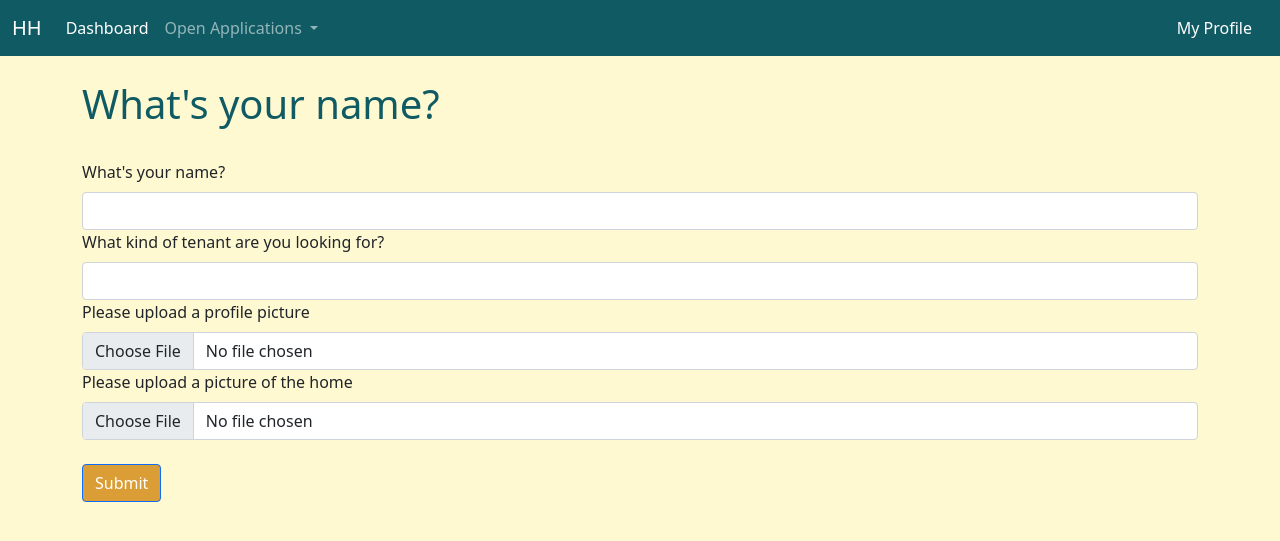
After one commit to raxsha/housing-hack, a Flask app: page /landlord_questionnaire in a window 1280 px wide. The commit adds this page. Shown: the top 541 px of the page. Run offline with Flask 2, Linux system fonts and the light colour scheme; some libraries are stand-ins or nearby versions.

Commit message:
filled out landlord flow

```diff
--- a/app.py
+++ b/app.py
@@ -35,6 +35,21 @@ class TenantProfileForm(FlaskForm):
     volunteering = StringField("Tell us about your volunteer involvements", validators=[DataRequired()])
     bio = StringField("What else would you want your future landlord & neighbors to know about you?", validators=[DataRequired()])
     photo = FileField('Please upload a profile picture', validators=[
+        FileRequired(),
+        FileAllowed(['jpg', 'png'], 'Images only!')
+    ])
+    submit = SubmitField("Submit")
+
+# Tenant profile form class
+class LandlordForm(FlaskForm):
+    # validator to ensure data is entered
+    name = StringField("What's your name?", validators=[DataRequired()])
+    tenant = StringField("What kind of tenant are you looking for?", validators=[DataRequired()])
+    photo_user = FileField('Please upload a profile picture', validators=[
+        FileRequired(),
+        FileAllowed(['jpg', 'png'], 'Images only!')
+    ])
+    photo_home = FileField('Please upload a picture of the home', validators=[
         FileRequired(),
         FileAllowed(['jpg', 'png'], 'Images only!')
     ])
@@ -86,6 +101,26 @@ def tenant_profile():
     form=form,
     filename=filename)
 
+# Create landlord's page
+@app.route('/landlord_questionnaire', methods=['GET', 'POST'])
+def landlord_questionaire():
+    name = None
+    form = LandlordForm()
+    # Validate form
+    if form.validate_on_submit():
+        name = form.name.data
+        form.name.data = ''
+        filename_user = secure_filename(form.photo_user.data.filename)
+        filename_home = secure_filename(form.photo_home.data.filename)
+    else:
+        filename_user = None
+        filename_home = None
+    return render_template("landlord_questionnaire.html",
+    name=name,
+    form=form,
+    filename_user=filename_user,
+    filename_home=filename_home)
+
 # Keep this at the bottom of run.py
 if __name__ == '__main__':
     app.run(debug=True)
--- a/templates/index.html
+++ b/templates/index.html
@@ -8,7 +8,7 @@
 
 <p>1) I have a home that I want to fill with a tenant who makes a difference to my neighborhood.</p>
 
-<a class="btn btn-primary" href="/tenant_profile">Start Here »</a>
+<a class="btn btn-primary" href="/landlord_questionnaire">Start Here »</a>
 
 <br>
 
@@ -16,7 +16,6 @@
 
 <a class="btn btn-primary" href="/tenant_profile">Start Here »</a>
 
-
 <p> Or if you already have an account, <a href="#">Sign in</a> <p>
 
 {% endblock %}
--- /dev/null
+++ b/templates/landlord_questionnaire.html
@@ -0,0 +1,45 @@
+<!-- "Jinja" templating language for Python backends-->
+
+{% extends 'base.html' %}
+
+{% block content %}
+
+{% if name %}
+  <h1> Thanks, {{name|capitalize|trim}}.</h1>
+  <h3> You've just taken the first step to making your community better. </h3>
+
+  <p>
+    Using your survey responses, and comparing them to hundreds of other landlords like yourself, we have matched you with the following possible tenants.
+  </p>
+  <p style="font-weight: bold;">
+    Check out their profiles and find someone you can trust in your home.
+  </p>
+  <a class="btn btn-primary" href="/tenant_michael">Meet Michael »</a>
+  <br/>
+  <br/>
+  <a class="btn btn-primary" href="/tenant_dana">Meet Dana »</a>
+{% else %}
+  <h1> What's your name?</h1>
+  <br/>
+  <form method= "POST" enctype="multipart/form-data">
+    {{ form.hidden_tag() }}  <!-- creates our CSRF -->
+
+    {{ form.name.label(class="form-label") }} <!-- classnames map to Bootstrap styles -->
+    {{ form.name(class="form-control") }}
+
+    {{ form.tenant.label(class="form-label") }}
+    {{ form.tenant(class="form-control") }}
+
+    {{ form.photo_user.label(class="form-label") }}
+    {{ form.photo_user(class="form-control") }}
+
+    {{ form.photo_home.label(class="form-label") }}
+    {{ form.photo_home(class="form-control") }}
+    <br/>
+    {{ form.submit(class="btn btn-primary") }}
+  </form>
+
+{% endif %}
+
+
+{% endblock %}
--- a/templates/navbar.html
+++ b/templates/navbar.html
@@ -20,7 +20,7 @@
         </li>
       </ul>
       <form class="d-flex" role="search">
-        <a class="nav-link" href="/" style="color: white;">My Profile</a>
+        <a class="nav-link" href="/tenant_michael" style="color: white;">My Profile</a>
       </form>
     </div>
   </div>
```
Also changed, not shown: templates/landlord_first_page.html (deleted, +0 -24 lines), templates/landlord_second_page.html (deleted, +0 -22 lines), templates/tenant_profile.html (+13 -2 lines).
